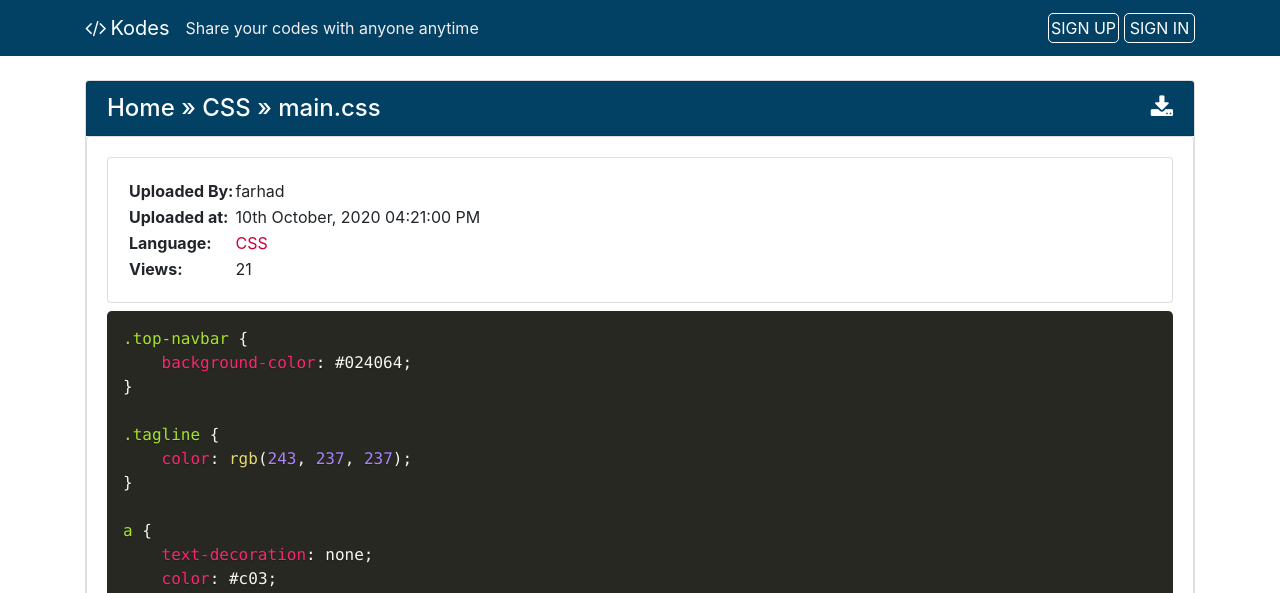
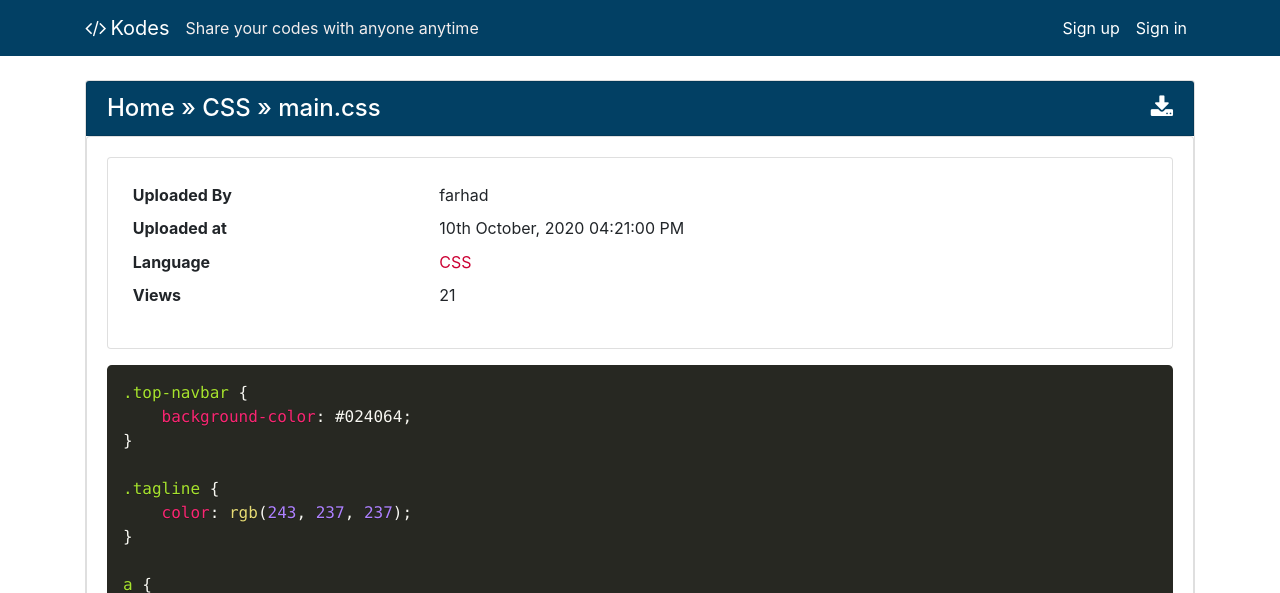
Before and after one commit to farhad0085/Django-Code-Sharing-App, a Django app: page /code/5/ in a window 1280 px wide. Shown: the top 593 px of the page. Run offline with Django 3.2, Linux system fonts and the light colour scheme; data comes from the database, SQL or seed files in the repository; both versions use the stored data as it was after the commit; some libraries are stand-ins or nearby versions.

Commit message:
home page redesign

```diff
--- a/codes/forms.py
+++ b/codes/forms.py
@@ -9,7 +9,7 @@ class CodeSubmissionForm(ModelForm):
 
         language = Language.objects.order_by('-is_popular', 'name').all()
 
-        self.fields['language'].choices = [[lang.language_code, lang.name] for lang in language]
+        self.fields['language'].choices = [[lang.pk, lang.name] for lang in language]
 
     class Meta:
         model = Code
--- a/codes/static/main.css
+++ b/codes/static/main.css
@@ -16,31 +16,13 @@ a {
     color: white;
 }
 
-.header_sign a.btn-sign {
-    display: inline-block;
-    border: 1px solid #fff;
-    border-radius: 5px;
+.navbar-nav .nav-item .nav-link{
     color: #fff;
-    cursor: pointer;
-    font-size: 1em;
-    font-weight: 400;
-    height: 30px;
-    line-height: 23px;
-    margin: 0 0 0 5px;
-    padding: 3px 0;
-    width: 71px;
-    text-align: center;
-    text-transform: uppercase;
-}
-
-.header_sign a.btn-sign:hover {
-    color: #000;
-    background-color: #fff;
 }
 
 .alert-success {
     color: #fff;
-    background-color: #7ad38f;
+    background-color: #8bce9b;
 }
 
 .alert-danger {
--- a/codes/templates/codes/base.html
+++ b/codes/templates/codes/base.html
@@ -39,11 +39,11 @@
                 </button>
                 <div class="collapse navbar-collapse" id="navbarNav">
                     <ul class="navbar-nav ml-auto">
-                        <li class="nav-item header_sign">
-                            <a class="btn btn-sign" href="{% url 'home' %}">Sign up</a>
+                        <li class="nav-item">
+                            <a class="nav-link" href="{% url 'home' %}">Sign up</a>
                         </li>
                         <li class="nav-item header_sign">
-                            <a class="btn btn-sign" href="{% url 'home' %}">Sign in</a>
+                            <a class="nav-link" href="{% url 'home' %}">Sign in</a>
                         </li>
                     </ul>
                 </div>
--- a/codes/templates/codes/code_page.html
+++ b/codes/templates/codes/code_page.html
@@ -12,24 +12,24 @@
                 class="float-right"><i class="fa fa-download" aria-hidden="true"></i></span></h4>
     </div>
     <div class="card card-body">
-        <div class="card">
+        <div class="card mb-2">
             <div class="card-body">
-                <table>
+                <table class="table table-borderless table-sm">
                     <tr>
-                        <td><b>Uploaded By:</b></td>
+                        <th>Uploaded By</th>
                         <td>{{code.author|default:"Guest User"}}</td>
                     </tr>
                     <tr>
-                        <td><b>Uploaded at:</b></td>
+                        <th>Uploaded at</th>
                         <td>{{code.created_utc|date:"dS F, Y h:i:s A"}}</td>
                     </tr>
                     <tr>
-                        <td><b>Language:</b></td>
+                        <th>Language</th>
                         <td><a
                             href="{% url 'language_page' code.language.name %}">{{code.language.name}}</a></td>
                     </tr>
                     <tr>
-                        <td><b>Views:</b></td>
+                        <th>Views</th>
                         <td>{{code.total_views}}</td>
                     </tr>
                 </table>
@@ -43,9 +43,11 @@
                 <h4 class="card-title card-link breadcumb">Discussion
                     <span class="float-right">
                         {% if comments.count > 1 %}
-                            {{comments.count}} Comments
+                            {{comments.count}} comments
+                        {% elif comments.count == 1 %}
+                            {{comments.count}} comment
                         {% else %}
-                            {{comments.count}} Comment
+                            No comments yet
                         {% endif %}
                     </span></h4>
             </div>
--- a/codes/views.py
+++ b/codes/views.py
@@ -11,6 +11,7 @@ def home(request):
         form = CodeSubmissionForm(request.POST)
 
         if form.is_valid():
+
             code = form.save(commit=False)
             code.author = request.user if request.user.is_authenticated else None
             code.save()
@@ -50,7 +51,7 @@ def language_page(request, language_name):
         "paginator": paginator
     }
 
-    return render(request, "codes/language_page.html", context)
+    return render(request, "codes/language_specific.html", context)
 
 
 def code_view(request, code_id):
```
Also changed, not shown: codes/templates/codes/home.html (+19 -6 lines), codes/templates/codes/language_specific.html (renamed from codes/templates/codes/language_page.html, +8 -4 lines), db.sqlite3.
